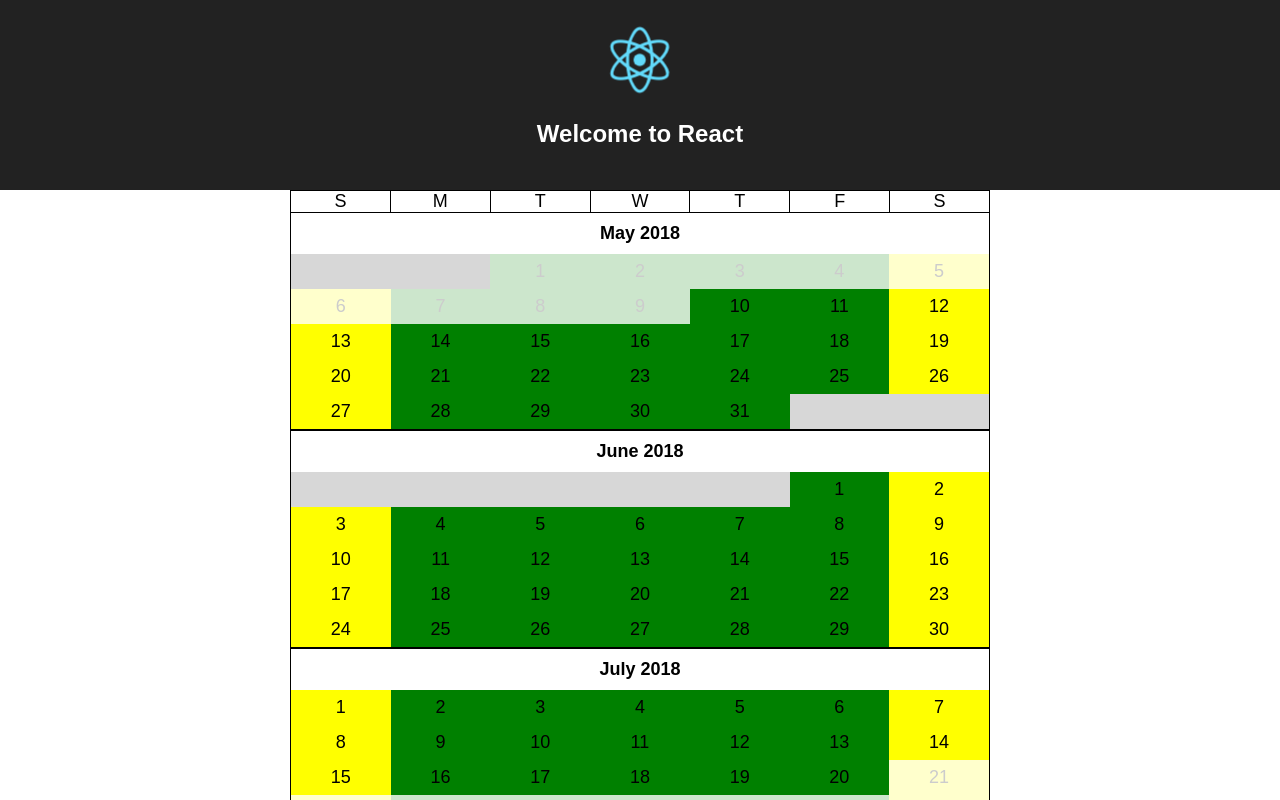
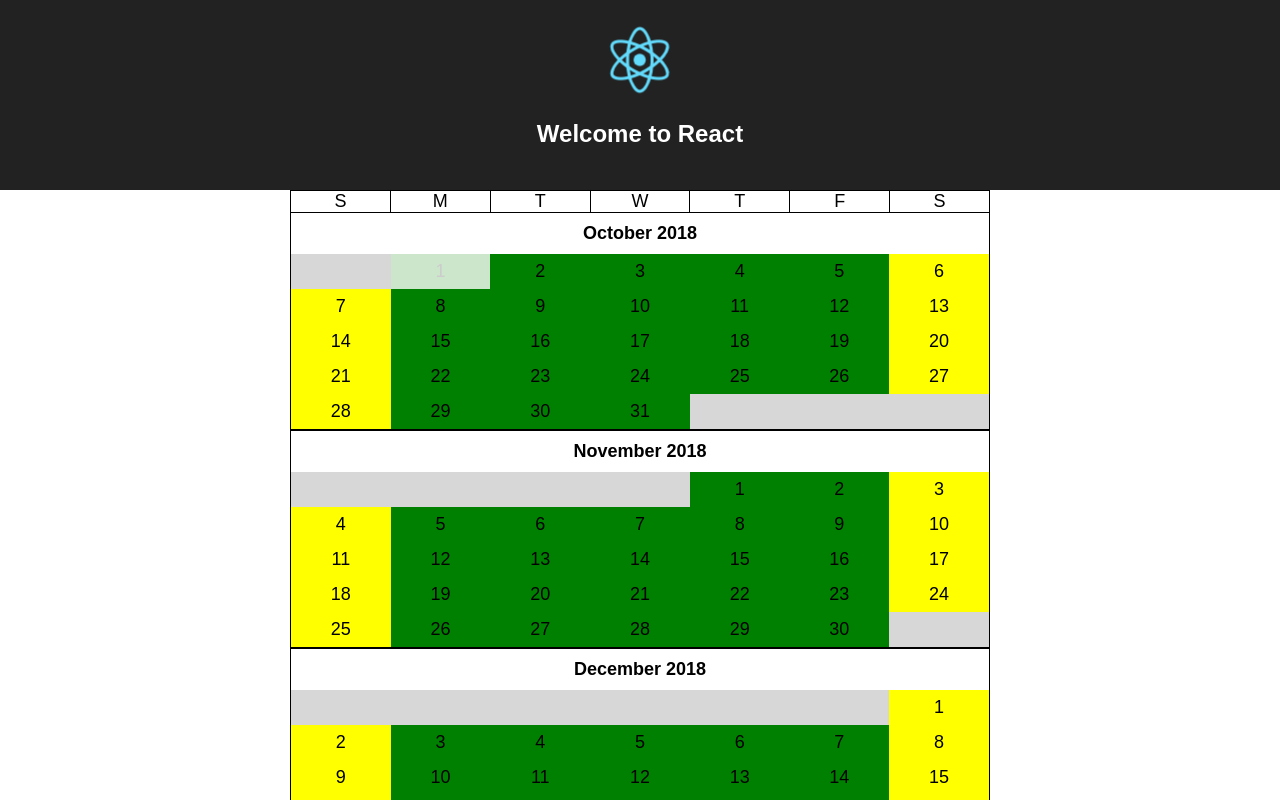
Before and after one commit to duranmla/calendar, a React (Create React App) app: page / in a window 1280 px wide. Shown: the top 800 px of the page. Built offline with nearby package versions, Linux system fonts and the light colour scheme.

Commit message:
Use moment API to iterate over months and support infinite ranges

```diff
--- a/src/components/Calendar.js
+++ b/src/components/Calendar.js
@@ -15,7 +15,12 @@ class Calendar extends Component {
 
     if (monthsToRender < 0) return sections;
 
-    // currently it only support one year
+    let iterableDate = moment([
+      startDate.year(),
+      startDate.month(),
+      startDate.date()
+    ]);
+
     for (let i = 0; i <= monthsToRender; i++) {
       let props = {
         key: i,
@@ -24,19 +29,22 @@ class Calendar extends Component {
           start: startDate,
           end: endDate
         },
-        month: startDate.month() + i,
-        year: startDate.year()
+        month: iterableDate.month(),
+        year: iterableDate.year()
       };
 
       sections.push(<CalendarSection {...props} />);
+
+      // iterate over the months
+      iterableDate.add(1, "months");
     }
 
     return sections;
   }
 
   render() {
-    let startDate = moment([2018, 4, 10]); // ~ May 10, 2018
-    let endDate = moment([2018, 6, 20]); // ~ July 20, 2018
+    let startDate = moment([2018, 9, 2]);
+    let endDate = moment([2019, 7, 7]);
     let sections = this._getSections({ startDate, endDate });
 
     return (
```
